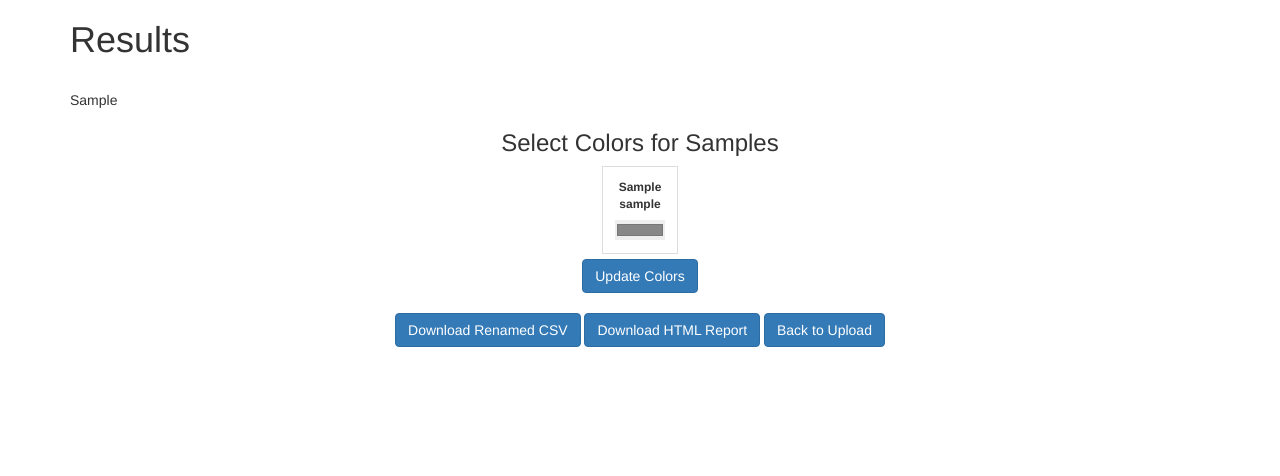
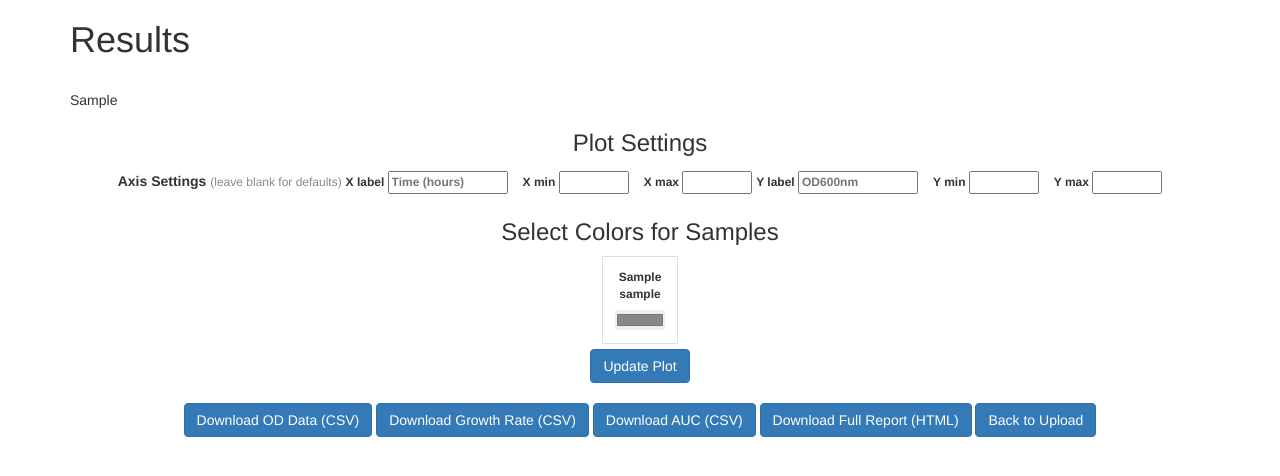
Before and after one commit to SynBioExplorer/Welly, a Flask app: template templates/results.html in a window 1280 px wide. Shown: the top 476 px of the page. Run offline with Flask 2, Linux system fonts and the light colour scheme; the template is opened without the code that fills it: most values are stand-ins (such as "Sample title", 1, 10 or a date in 2020); some libraries are stand-ins or nearby versions.

Commit message:
Fix user-reported bugs and add new features
- Fix renamed CSV data duplication bug (N² column expansion when
  multiple wells share the same sample name) by using positional
  column selection instead of name-based selection
- Fix special characters (e.g. µ) breaking the color picker by
  unifying sanitization between Python and Jinja2 template
- Add time format selector (auto-detect, decimal hours, decimal
  minutes) to handle CSVs where float time values were being
  misinterpreted as Excel serial dates (~500h instead of ~20h)
- Add CSV download buttons for growth rate and AUC summary data
- Add axis range (min/max) and label customization on results page
- Fix UTF-8 encoding in CSV downloads so special characters
  display correctly in Excel
- Rename download button from "Download Renamed CSV" to
  "Download OD Data (CSV)" for clarity
- Add conda environment.yml with core dependencies
- Add manuscript PDF and CLAUDE.md

```diff
--- a/app.py
+++ b/app.py
@@ -31,7 +31,12 @@ def cache_key():
         session['user_id'] = str(uuid.uuid4())  # Generate a unique ID for the session
     return f"user_{session['user_id']}"
 
-def parse_time(time_obj):
+def parse_time(time_obj, time_format='auto'):
+    if time_format == 'hours' and (isinstance(time_obj, (float, int)) or (isinstance(time_obj, str) and time_obj.replace('.', '', 1).isdigit())):
+        return float(time_obj) * 60  # Hours to minutes
+    elif time_format == 'minutes' and (isinstance(time_obj, (float, int)) or (isinstance(time_obj, str) and time_obj.replace('.', '', 1).isdigit())):
+        return float(time_obj)  # Already in minutes
+
     if isinstance(time_obj, float) or isinstance(time_obj, int):
         return float(time_obj) * 24 * 60
     elif isinstance(time_obj, pd.Timestamp):
@@ -100,7 +105,8 @@ def plate_selection():
         if 'Time' not in df.columns:
             return "The uploaded file must contain a 'Time' column.", 400
 
-        time_column = df['Time'].apply(parse_time)
+        time_format = request.form.get('timeFormat', 'auto')
+        time_column = df['Time'].apply(lambda t: parse_time(t, time_format))
         time_column = pd.to_numeric(time_column, errors='raise')
 
         df.drop(columns=['Time'], inplace=True)
@@ -151,11 +157,17 @@ def edit():
             df = df.copy()
             well_name_map = None
         else:
-            df = df.rename(columns=well_name_map)
-            if 'Time' not in df.columns:
-                raise ValueError("Time column not found in DataFrame after renaming.")
-            columns_to_keep = ['Time'] + list(well_name_map.values())
-            df = df[columns_to_keep]
+            df = df.copy()
+            original_columns = list(df.columns)
+            cols_to_keep_indices = [0]  # Time column
+            new_names = ['Time']
+            for orig_well, new_name in well_name_map.items():
+                if orig_well in original_columns:
+                    idx = original_columns.index(orig_well)
+                    cols_to_keep_indices.append(idx)
+                    new_names.append(new_name)
+            df = df.iloc[:, cols_to_keep_indices]
+            df.columns = new_names
 
         cache.set(f'renamed_data_{cache_key()}', df)
         cache.set(f'use_labels_{cache_key()}', use_labels)
@@ -251,10 +263,16 @@ def results():
     cache.set(f'sample_colors_{cache_key()}', sample_colors)
 
     # Map sanitized sample names to original sample names
+    sample_to_field_name = {}
     sanitized_to_original = {}
     for sample in unique_samples:
         sanitized_sample = re.sub(r'[^\w]', '_', sample)
-        sanitized_to_original[f'sample_color_{sanitized_sample}'] = sample
+        field_name = f'sample_color_{sanitized_sample}'
+        sample_to_field_name[sample] = field_name
+        sanitized_to_original[field_name] = sample
+
+    # Retrieve cached axis settings or defaults
+    axis_settings = cache.get(f'axis_settings_{cache_key()}') or {}
 
     if request.method == 'POST':
         # Process color selections
@@ -266,12 +284,23 @@ def results():
         # Update the cache with new colors
         cache.set(f'sample_colors_{cache_key()}', sample_colors)
 
+        # Process axis settings
+        for field in ['x_min', 'x_max', 'y_min', 'y_max']:
+            val = form_data.get(field, '').strip()
+            axis_settings[field] = float(val) if val else None
+        for field in ['x_label', 'y_label']:
+            val = form_data.get(field, '').strip()
+            axis_settings[field] = val if val else None
+        cache.set(f'axis_settings_{cache_key()}', axis_settings)
+
     # Generate the Plotly graph with the current colors
-    fig = create_plot(df, sample_colors)
+    fig = create_plot(df, sample_colors, axis_settings=axis_settings)
     plotly_graph = fig.to_html(full_html=False, include_plotlyjs='cdn')
 
     return render_template('results.html', plotly_graph=plotly_graph, samples=samples,
-                           unique_samples=unique_samples, sample_colors=sample_colors)
+                           unique_samples=unique_samples, sample_colors=sample_colors,
+                           sample_to_field_name=sample_to_field_name,
+                           axis_settings=axis_settings)
 
 
 def string_to_pastel_color(s):
@@ -297,7 +326,7 @@ def calculate_mean_std(df):
     ).reset_index()
     return df_grouped
 
-def create_plot(df, sample_colors):
+def create_plot(df, sample_colors, axis_settings=None):
     data_columns = [col for col in df.columns if col != 'Time']
     time_values = df['Time'] / 60  # Convert time to hours if necessary
 
@@ -366,6 +395,17 @@ def create_plot(df, sample_colors):
     )
 
     fig = go.Figure(data=traces, layout=layout)
+
+    if axis_settings:
+        if axis_settings.get('x_min') is not None or axis_settings.get('x_max') is not None:
+            fig.update_xaxes(range=[axis_settings.get('x_min'), axis_settings.get('x_max')])
+        if axis_settings.get('y_min') is not None or axis_settings.get('y_max') is not None:
+            fig.update_yaxes(range=[axis_settings.get('y_min'), axis_settings.get('y_max')])
+        if axis_settings.get('x_label'):
+            fig.update_xaxes(title_text=axis_settings['x_label'])
+        if axis_settings.get('y_label'):
+            fig.update_yaxes(title_text=axis_settings['y_label'])
+
     return fig
 
 
@@ -718,16 +758,49 @@ def download_heatmap(filename):
     else:
         return "File not found.", 404
 
+@app.route('/download_growth_rate_csv')
+def download_growth_rate_csv():
+    df = cache.get(f'renamed_data_{cache_key()}')
+    if df is None:
+        return "Session expired or no data available.", 400
+
+    max_growth_rates = calculate_max_growth_rate_per_hour(df.copy())
+    summary = group_replicates_and_calculate_mean_std(max_growth_rates)
+
+    csv_data = '\ufeff' + summary.to_csv(index=False)
+    response = make_response(csv_data.encode('utf-8'))
+    response.headers['Content-Disposition'] = 'attachment; filename=growth_rate_summary.csv'
+    response.headers['Content-Type'] = 'text/csv; charset=utf-8'
+    return response
+
+
+@app.route('/download_auc_csv')
+def download_auc_csv():
+    df = cache.get(f'renamed_data_{cache_key()}')
+    if df is None:
+        return "Session expired or no data available.", 400
+
+    auc_results = calculate_auc(df)
+    auc_summary = group_auc_by_sample(df, auc_results)
+    auc_summary = auc_summary.rename(columns={'Original_Sample': 'Sample'})
+
+    csv_data = '\ufeff' + auc_summary.to_csv(index=False)
+    response = make_response(csv_data.encode('utf-8'))
+    response.headers['Content-Disposition'] = 'attachment; filename=auc_summary.csv'
+    response.headers['Content-Type'] = 'text/csv; charset=utf-8'
+    return response
+
+
 @app.route('/download/<string:csv_filename>')
 def download(csv_filename):
     df = cache.get(f'renamed_data_{cache_key()}')
     if df is None:
         return "Session expired or no data available.", 400
 
-    csv_data = df.to_csv(index=False)
-    response = make_response(csv_data)
+    csv_data = '\ufeff' + df.to_csv(index=False)
+    response = make_response(csv_data.encode('utf-8'))
     response.headers['Content-Disposition'] = f'attachment; filename={csv_filename}'
-    response.headers['Content-Type'] = 'text/csv'
+    response.headers['Content-Type'] = 'text/csv; charset=utf-8'
     return response
 
 if __name__ == '__main__':
--- a/templates/results.html
+++ b/templates/results.html
@@ -46,26 +46,41 @@
         <!-- Color Selection Form -->
         <div style="text-align: center;">
         <form method="POST">
+            <h3>Plot Settings</h3>
+            <div style="margin-bottom: 15px;">
+                <strong>Axis Settings</strong> <span style="font-size: 12px; color: #888;">(leave blank for defaults)</span>
+                <div style="display: inline-flex; gap: 15px; margin-top: 5px;">
+                    <label style="font-size: 12px;">X label <input type="text" name="x_label" value="{{ axis_settings.get('x_label', '') or '' }}" placeholder="Time (hours)" style="width: 120px;"></label>
+                    <label style="font-size: 12px;">X min <input type="number" step="any" name="x_min" value="{{ axis_settings.get('x_min', '') if axis_settings.get('x_min') is not none else '' }}" style="width: 70px;"></label>
+                    <label style="font-size: 12px;">X max <input type="number" step="any" name="x_max" value="{{ axis_settings.get('x_max', '') if axis_settings.get('x_max') is not none else '' }}" style="width: 70px;"></label>
+                </div>
+                <div style="display: inline-flex; gap: 15px; margin-top: 5px;">
+                    <label style="font-size: 12px;">Y label <input type="text" name="y_label" value="{{ axis_settings.get('y_label', '') or '' }}" placeholder="OD600nm" style="width: 120px;"></label>
+                    <label style="font-size: 12px;">Y min <input type="number" step="any" name="y_min" value="{{ axis_settings.get('y_min', '') if axis_settings.get('y_min') is not none else '' }}" style="width: 70px;"></label>
+                    <label style="font-size: 12px;">Y max <input type="number" step="any" name="y_max" value="{{ axis_settings.get('y_max', '') if axis_settings.get('y_max') is not none else '' }}" style="width: 70px;"></label>
+                </div>
+            </div>
             <h3>Select Colors for Samples</h3>
             <div class="color-picker-container">
                 <div class="color-picker-grid">
                     {% for sample in unique_samples %}
-                    {% set sanitized_sample = sample|replace(' ', '_')|replace('#', '_')|replace('.', '_')|replace('/', '_')|replace('\\', '_') %}
                     <div class="color-picker-item">
-                        <label for="sample_color_{{ sanitized_sample }}">{{ sample }}</label>
-                        <input type="color" id="sample_color_{{ sanitized_sample }}" name="sample_color_{{ sanitized_sample }}" value="{{ sample_colors[sample] | safe }}">
+                        <label for="{{ sample_to_field_name[sample] }}">{{ sample }}</label>
+                        <input type="color" id="{{ sample_to_field_name[sample] }}" name="{{ sample_to_field_name[sample] }}" value="{{ sample_colors[sample] | safe }}">
                     </div>
                     {% endfor %}
                 </div>
             </div>
             <br>
-            <button type="submit" class="btn btn-primary">Update Colors</button>
+            <button type="submit" class="btn btn-primary">Update Plot</button>
         </form>
         </div>
         <br>
         <div style="text-align: center;">
-            <a href="{{ url_for('download', csv_filename='renamed_data.csv') }}" class="btn btn-primary">Download Renamed CSV</a>
-            <a href="{{ url_for('download_report') }}" class="btn btn-primary">Download HTML Report</a>
+            <a href="{{ url_for('download', csv_filename='renamed_data.csv') }}" class="btn btn-primary">Download OD Data (CSV)</a>
+            <a href="{{ url_for('download_growth_rate_csv') }}" class="btn btn-primary">Download Growth Rate (CSV)</a>
+            <a href="{{ url_for('download_auc_csv') }}" class="btn btn-primary">Download AUC (CSV)</a>
+            <a href="{{ url_for('download_report') }}" class="btn btn-primary">Download Full Report (HTML)</a>
             <a href="{{ url_for('index') }}" class="btn btn-primary">Back to Upload</a>
         </div>
     </div>
```
Also changed, not shown: CLAUDE.md (added, +72 -0 lines), environment.yml (added, +22 -0 lines), templates/index.html (+10 -0 lines), 1 other file.
